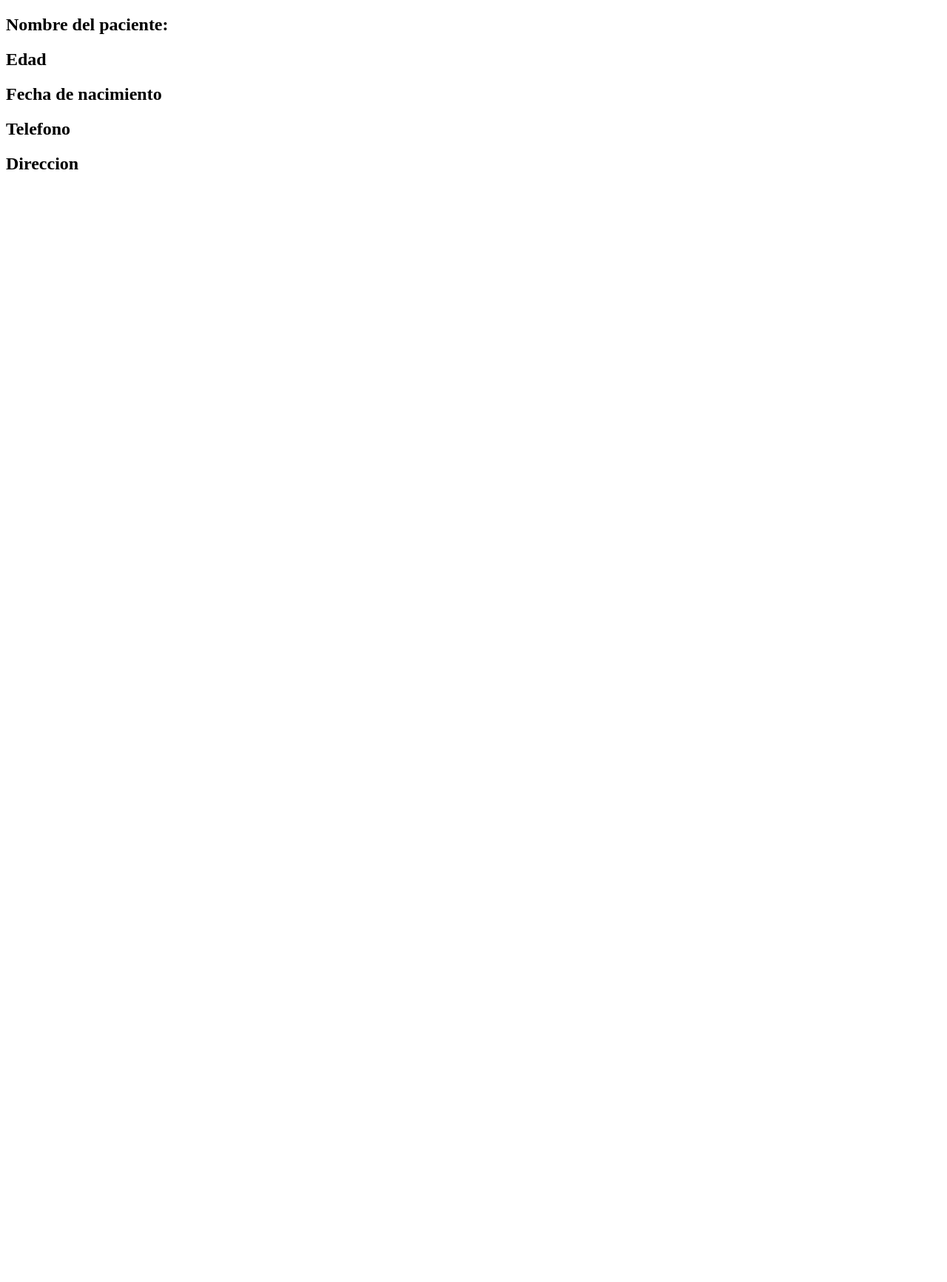
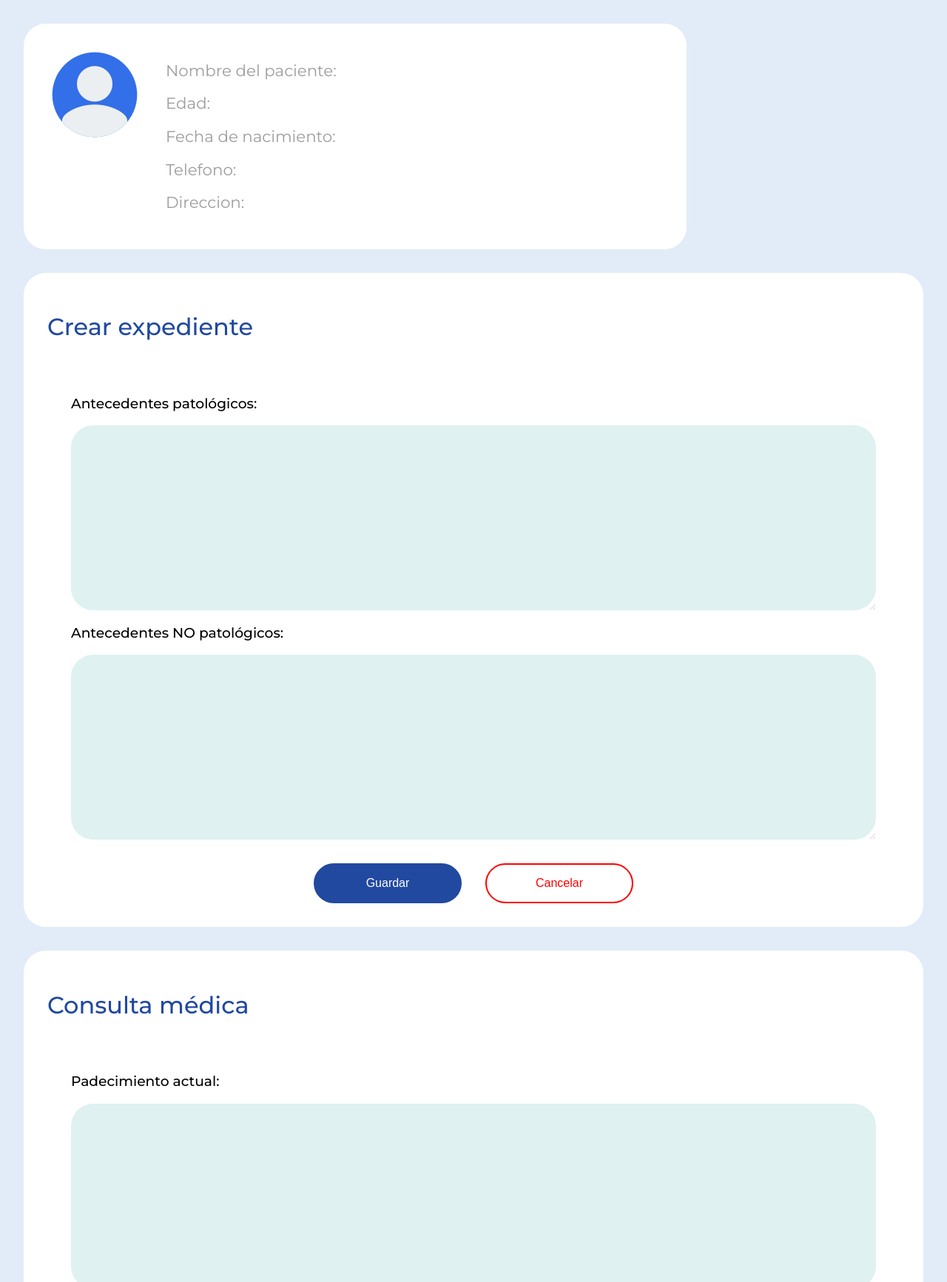
Before and after one commit to sofiacruzz/nattib_salud, a website: page public/html/cardpaciente.html in a window 1280 px wide. Shown: the top 1733 px of the page at 74% size. Before the commit the page ends 800 px from the top, so only its background shows below. Drawn offline with Linux system fonts and the light colour scheme; no server answers.

Commit message:
expediente_endpoint

```diff
--- /dev/null
+++ b/public/css/styles5.css
@@ -0,0 +1,149 @@
+@import url('https://fonts.googleapis.com/css2?family=Montserrat:ital,wght@0,100..900;1,100..900&display=swap');
+body{
+    background: #E2ECF9; /* Este es el color que quieres aplicar */
+    margin: 0; /* Asegúrate de que no haya márgenes que afecten el fondo */
+    padding: 0; /* Asegúrate de que no haya relleno que afecte el fondo */
+}
+.card{
+    background-color: white;
+    height: auto;
+    width: 70%;
+    margin-left: 2em;
+    margin-top: 2em;
+    border-radius: 30px;
+    display: flex;
+}
+.card .img{
+    margin-top: 2em;
+    margin-left: 2em;
+}
+.card .cardcontent{
+    padding: 2em;
+}
+.card .cardcontent  h2{
+    font-family: 'Montserrat';
+    font-weight: 400;
+    font-size: 16pt;
+    color: #9D9D9D;
+}
+.card .cardcontent p{
+    font-family: 'Montserrat';
+    font-weight: 500;
+    font-size: 14pt;
+    color: black;
+}
+
+.expediente_card{
+    height: auto;
+    width: 90%;
+    background: white;
+    border-radius: 30px;
+    margin-top: 2em;
+    margin-left: 2em;
+    padding: 2em;
+
+}
+.expediente_card h1{
+    font-family: 'Montserrat';
+    font-weight: 500;
+    color: #2149A0;
+}
+.expediente_card .expediente_content{
+    display: flex;
+    flex-direction: column;
+    padding: 2em;
+
+}
+.expediente_card .expediente_content label, textarea{
+    font-family: 'Montserrat';
+    font-weight: 500;
+    font-size: 14pt;
+    padding-top: 1em;
+    padding-bottom: 1em;
+}
+.expediente_card .expediente_content textarea{
+    padding: 10px;
+    max-width: 100%;
+    border-radius: 30px;
+    border: none;
+    background: #96D2CF;
+    opacity: 30%;
+}
+  .consulta_card{
+    height: auto;
+    width: 90%;
+    background: white;
+    border-radius: 30px;
+    margin-top: 2em;
+    margin-left: 2em;
+    padding: 2em;
+  }
+  .consulta_card h1{
+    font-family: 'Montserrat';
+    font-weight: 500;
+    color: #2149A0;
+  }
+  .consulta_card .consulta_content{
+    display: flex;
+    flex-direction: column;
+    padding: 2em;
+  }
+  .consulta_card .consulta_content label,textarea{
+    font-family: 'Montserrat';
+    font-weight: 500;
+    font-size: 14pt;
+    padding-top: 1em;
+    padding-bottom: 1em;
+  }
+  .consulta_card .consulta_content textarea{
+    padding: 10px;
+    max-width: 100%;
+    border-radius: 30px;
+    border: none;
+    background: #96D2CF;
+    opacity: 30%;
+  }
+  .buttons {
+    display: flex;
+    justify-content: center; /* Centra los botones horizontalmente */
+    align-items: center; /* Centra los botones verticalmente (opcional) */
+    gap: 2em; /* Espacio entre los botones */
+}
+
+.buttons .btn, .buttons .btn_editar, .buttons .btn_cancelar {
+    appearance: none;
+    border-radius: 30px;
+    box-sizing: border-box;
+    cursor: pointer;
+    display: inline-block;
+    font-size: 16px;
+    line-height: normal;
+    outline: none;
+    padding: 16px 24px;
+    text-align: center;
+    text-decoration: none;
+    transition: all 300ms cubic-bezier(.23, 1, 0.32, 1);
+    user-select: none;
+    -webkit-user-select: none;
+    touch-action: manipulation;
+    width: 200px;
+    will-change: transform;
+}
+
+.buttons .btn {
+    background-color: #2149A0;
+    border: 2px solid #2149A0;
+    color: #FFFFFF;
+}
+
+.buttons .btn_editar {
+    background-color: white;
+    border: 2px solid #2149A0;
+    color: #2149A0;
+}
+
+.buttons .btn_cancelar {
+    background-color: white;
+    border: 2px solid #FF0000;
+    color: #FF0000;
+}
--- a/public/html/cardpaciente.html
+++ b/public/html/cardpaciente.html
@@ -3,23 +3,61 @@
 <head>
     <meta charset="UTF-8">
     <meta name="viewport" content="width=device-width, initial-scale=1.0">
-    <title>Card p</title>
+    <title>Card</title>
+    <link rel="stylesheet" href="../css/styles5.css">
 </head>
 <body>
     <div class="card" id="info">
+        <div class="img">
+            <img src="../images/cuenta.png" alt="">
+        </div>
         <div class="cardcontent">
             <h2>Nombre del paciente: </h2>
             <p id="nombre"></p>
-            <h2>Edad</h2>
+            <h2>Edad:</h2>
             <p id="Edad"></p>
-            <h2>Fecha de nacimiento</h2>
+            <h2>Fecha de nacimiento:</h2>
             <p id="fechaNacimiento"></p>
-            <h2>Telefono</h2>
+            <h2>Telefono:</h2>
             <p id="telefono"></p>
-            <h2>Direccion</h2>
+            <h2>Direccion:</h2>
             <p id="direccion"></p>
 
+        </div>
+    </div>
+    <div class="expediente_card">
+        <h1>Crear expediente</h1>
+        <div class="expediente_content">
+            <label for="ant_patologicos_1">Antecedentes patológicos:</label>
+            <textarea name="ant_patologicos_1" id="ant_patologicos_1" rows="10" cols="33"></textarea>
+            <label for="ant_nopatologicos_1">Antecedentes NO patológicos:</label>
+            <textarea name="ant_nopatologicos_1" id="ant_nopatologicos_1" rows="10" cols="33"></textarea>
+        </div>
+        <div class="buttons">
+            <button class="btn" id="guardarBtn1">Guardar</button>
+            <button class="btn_cancelar" id="cancelarBtn1">Cancelar</button>
+            <button class="btn_editar" id="editarBtn1" style="display: none;">Editar</button>
+        </div>
+    </div>
 
+    <div class="consulta_card">
+        <h1>Consulta médica</h1>
+        <div class="consulta_content">
+            <label for="padecimiento_actual_2">Padecimiento actual:</label>
+            <textarea name="padecimiento_actual_2" id="padecimiento_actual_2" rows="10" cols="33" ></textarea>
+            <label for="exploracion_fisica_2">Exploración física:</label>
+            <textarea name="exploracion_fisica_2" id="exploracion_fisica_2" rows="10" cols="33" ></textarea>
+            <label for="diagnostico_2">Diagnóstico:</label>
+            <textarea name="diagnostico_2" id="diagnostico_2" rows="10" cols="33" ></textarea>
+            <label for="tratamiento_2">Tratamiento:</label>
+            <textarea name="tratamiento_2" id="tratamiento_2" rows="10" cols="33" ></textarea>
+            <label for="estudios_complementarios_2">Estudios complementarios:</label>
+            <textarea name="estudios_complementarios_2" id="estudios_complementarios_2" rows="10" cols="33" ></textarea>
+        </div>
+        <div class="buttons">
+            <button class="btn" id="guardarBtn2">Guardar</button>
+            <button class="btn_cancelar" id="cancelarBtn2">Cancelar</button>
+            <button class="btn_editar" id="editarBtn2" style="display: none;">Editar</button>
         </div>
     </div>
 </body>
--- a/public/js/agregarpaciente.js
+++ b/public/js/agregarpaciente.js
@@ -35,8 +35,8 @@ document.getElementById('registrarPacienteForm').addEventListener('submit', asyn
 
       const data = await response.json();
       if (data.success){
-          alert('Paciente registrado con exito');
-          window.location.href = 'dashboard.html';
+        const pacienteId = data.id;
+        window.location.href = `cardpaciente.html?id=${pacienteId}`;
       } else {
           alert('Error al registrar el paciente');
       }
--- a/public/js/cardpaciente.js
+++ b/public/js/cardpaciente.js
@@ -1,7 +1,62 @@
+// Función para inicializar un conjunto de campos editables
+function inicializarFormulario(guardarBtn, cancelarBtn, editarBtn, textareas) {
+    // Habilitar los textarea al inicio
+    textareas.forEach(textarea => {
+        textarea.disabled = false;
+    });
+
+    // Configurar visibilidad inicial de botones
+    guardarBtn.style.display = 'inline-block';
+    cancelarBtn.style.display = 'inline-block';
+    editarBtn.style.display = 'none';
+
+    // Evento para "Guardar"
+    guardarBtn.addEventListener('click', function () {
+        textareas.forEach(textarea => textarea.disabled = true); // Deshabilitar campos
+        guardarBtn.style.display = 'none';
+        cancelarBtn.style.display = 'none';
+        editarBtn.style.display = 'inline-block';
+    });
+
+    // Evento para "Cancelar"
+    cancelarBtn.addEventListener('click', function () {
+        textareas.forEach(textarea => textarea.disabled = true); // Deshabilitar campos
+        guardarBtn.style.display = 'none';
+        cancelarBtn.style.display = 'none';
+        editarBtn.style.display = 'inline-block';
+    });
+
+    // Evento para "Editar"
+    editarBtn.addEventListener('click', function () {
+        textareas.forEach(textarea => textarea.disabled = false); // Habilitar campos
+        guardarBtn.style.display = 'inline-block';
+        cancelarBtn.style.display = 'inline-block';
+        editarBtn.style.display = 'none';
+    });
+}
+
+// Obtener elementos del primer conjunto (Expediente)
+inicializarFormulario(
+    document.getElementById('guardarBtn1'),
+    document.getElementById('cancelarBtn1'),
+    document.getElementById('editarBtn1'),
+    document.querySelectorAll('.expediente_card textarea')
+);
+
+// Obtener elementos del segundo conjunto (Consulta médica)
+inicializarFormulario(
+    document.getElementById('guardarBtn2'),
+    document.getElementById('cancelarBtn2'),
+    document.getElementById('editarBtn2'),
+    document.querySelectorAll('.consulta_card textarea')
+);
+
+
 document.addEventListener('DOMContentLoaded', async function () {
     console.log('DOM completamente cargado'); // Paso 1
     const medico_id = localStorage.getItem('medico_id');
-    const paciente_id = localStorage.getItem('paciente_id');
+    const urlParams = new URLSearchParams(window.location.search);
+    const paciente_id = urlParams.get('id');
 
     console.log('Medico ID:', medico_id); // Paso 2
     console.log('Paciente ID:', paciente_id); // Paso 3
```
Also changed, not shown: routes/medico.js (+94 -12 lines), public/images/cuenta.png (added).
